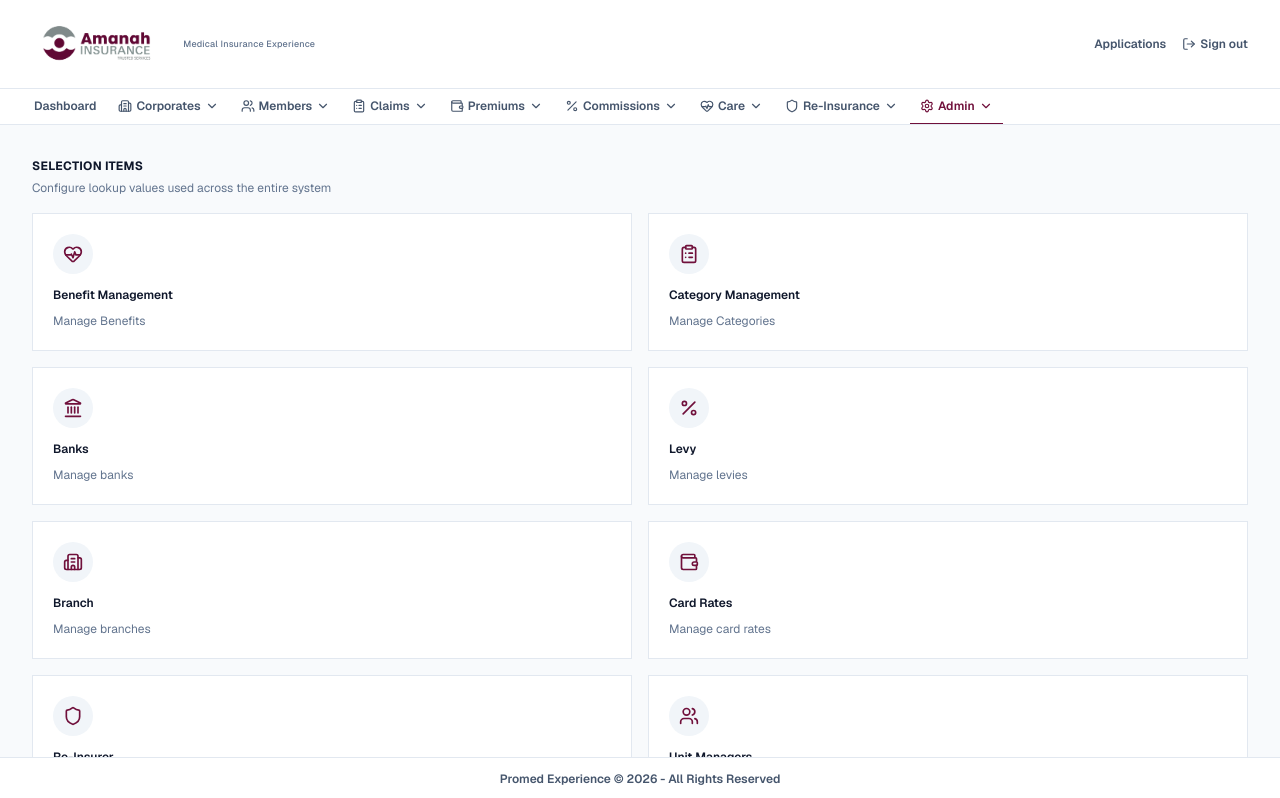
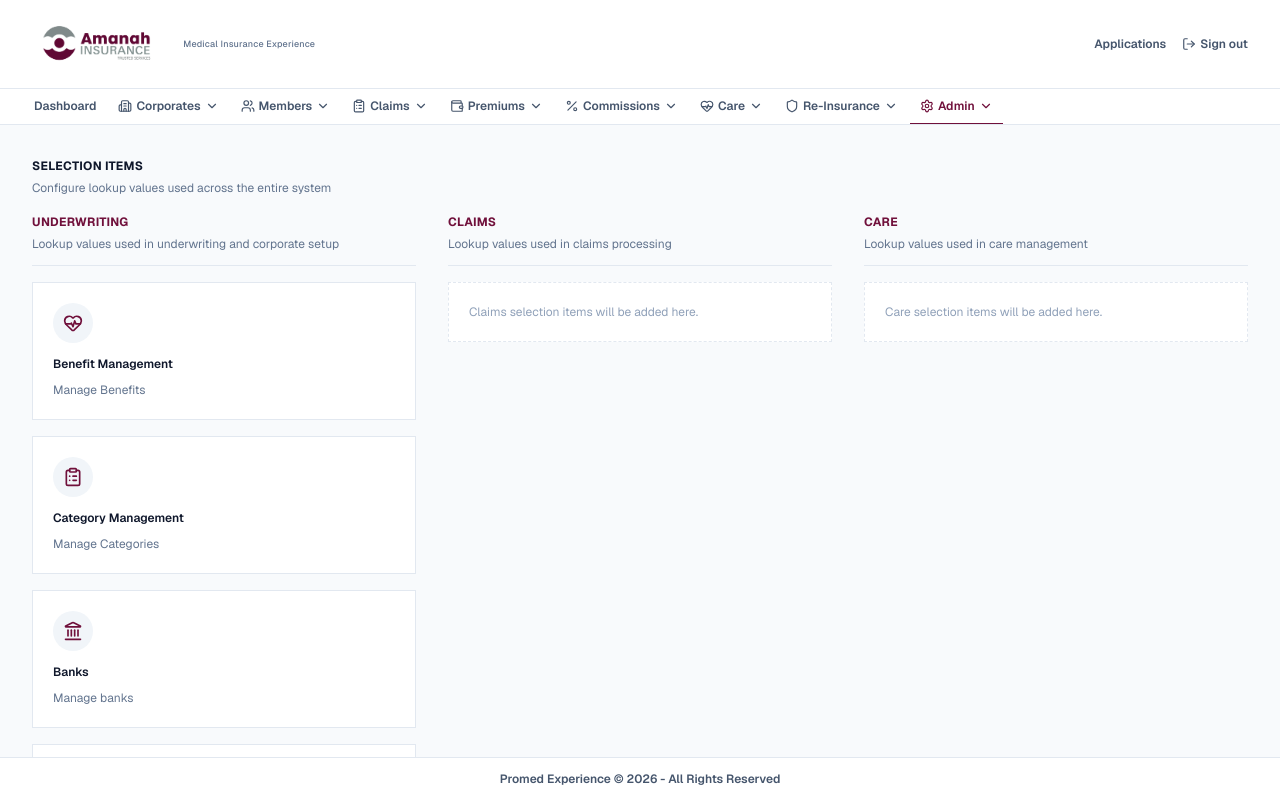
Before and after one commit to thedeveloperske/devworks, a Next.js app: page /admin/medical/selection-items in a window 1280 px wide. Shown: the top 798 px of the page. Built offline with nearby package versions, Linux system fonts and the light colour scheme.

Commit message:
Selection Items uw icons

```diff
--- a/src/app/admin/medical/selection-items/page.tsx
+++ b/src/app/admin/medical/selection-items/page.tsx
@@ -12,12 +12,14 @@ import {
 } from "lucide-react";
 import { PageHeader } from "@/components/admin/PageHeader";
 
-const items: Array<{
+type SelectionItem = {
   href: string;
   label: string;
   description: string;
   icon: LucideIcon;
-}> = [
+};
+
+const underwritingItems: SelectionItem[] = [
   {
     href: "/admin/medical/selection-items/benefits?manage=1",
     label: "Benefit Management",
@@ -68,6 +70,57 @@ const items: Array<{
   },
 ];
 
+function SelectionItemCard({ item }: { item: SelectionItem }) {
+  const Icon = item.icon;
+  return (
+    <Link
+      href={item.href}
+      className="border border-slate-200 bg-white p-5 transition-colors hover:border-maroon/30"
+    >
+      <div className="mb-3 flex h-10 w-10 items-center justify-center rounded-full bg-slate-100 text-maroon">
+        <Icon className="h-5 w-5" />
+      </div>
+      <p className="text-[12px] font-semibold text-slate-900">{item.label}</p>
+      <p className="mt-2 text-[12px] text-slate-500">{item.description}</p>
+    </Link>
+  );
+}
+
+function SelectionGroup({
+  title,
+  description,
+  items,
+  emptyMessage,
+}: {
+  title: string;
+  description: string;
+  items: SelectionItem[];
+  emptyMessage?: string;
+}) {
+  return (
+    <section className="min-w-0">
+      <div className="mb-4 border-b border-slate-200 pb-3">
+        <h2 className="text-[12px] font-bold uppercase tracking-wide text-maroon">
+          {title}
+        </h2>
+        <p className="mt-1 text-[12px] text-slate-500">{description}</p>
+      </div>
+
+      {items.length > 0 ? (
+        <div className="grid gap-4">
+          {items.map((item) => (
+            <SelectionItemCard key={item.href} item={item} />
+          ))}
+        </div>
+      ) : (
+        <div className="border border-dashed border-slate-200 bg-white p-5 text-[12px] text-slate-400">
+          {emptyMessage ?? "Items coming soon."}
+        </div>
+      )}
+    </section>
+  );
+}
+
 export default function SelectionItemsPage() {
   return (
     <div>
@@ -76,23 +129,24 @@ export default function SelectionItemsPage() {
         description="Configure lookup values used across the entire system"
       />
 
-      <div className="grid gap-4 sm:grid-cols-2">
-        {items.map((item) => {
-          const Icon = item.icon;
-          return (
-            <Link
-              key={item.href}
-              href={item.href}
-              className="border border-slate-200 bg-white p-5 transition-colors hover:border-maroon/30"
-            >
-              <div className="mb-3 flex h-10 w-10 items-center justify-center rounded-full bg-slate-100 text-maroon">
-                <Icon className="h-5 w-5" />
-              </div>
-              <p className="text-[12px] font-semibold text-slate-900">{item.label}</p>
-              <p className="mt-2 text-[12px] text-slate-500">{item.description}</p>
-            </Link>
-          );
-        })}
+      <div className="grid gap-8 lg:grid-cols-3">
+        <SelectionGroup
+          title="Underwriting"
+          description="Lookup values used in underwriting and corporate setup"
+          items={underwritingItems}
+        />
+        <SelectionGroup
+          title="Claims"
+          description="Lookup values used in claims processing"
+          items={[]}
+          emptyMessage="Claims selection items will be added here."
+        />
+        <SelectionGroup
+          title="Care"
+          description="Lookup values used in care management"
+          items={[]}
+          emptyMessage="Care selection items will be added here."
+        />
       </div>
     </div>
   );
```
